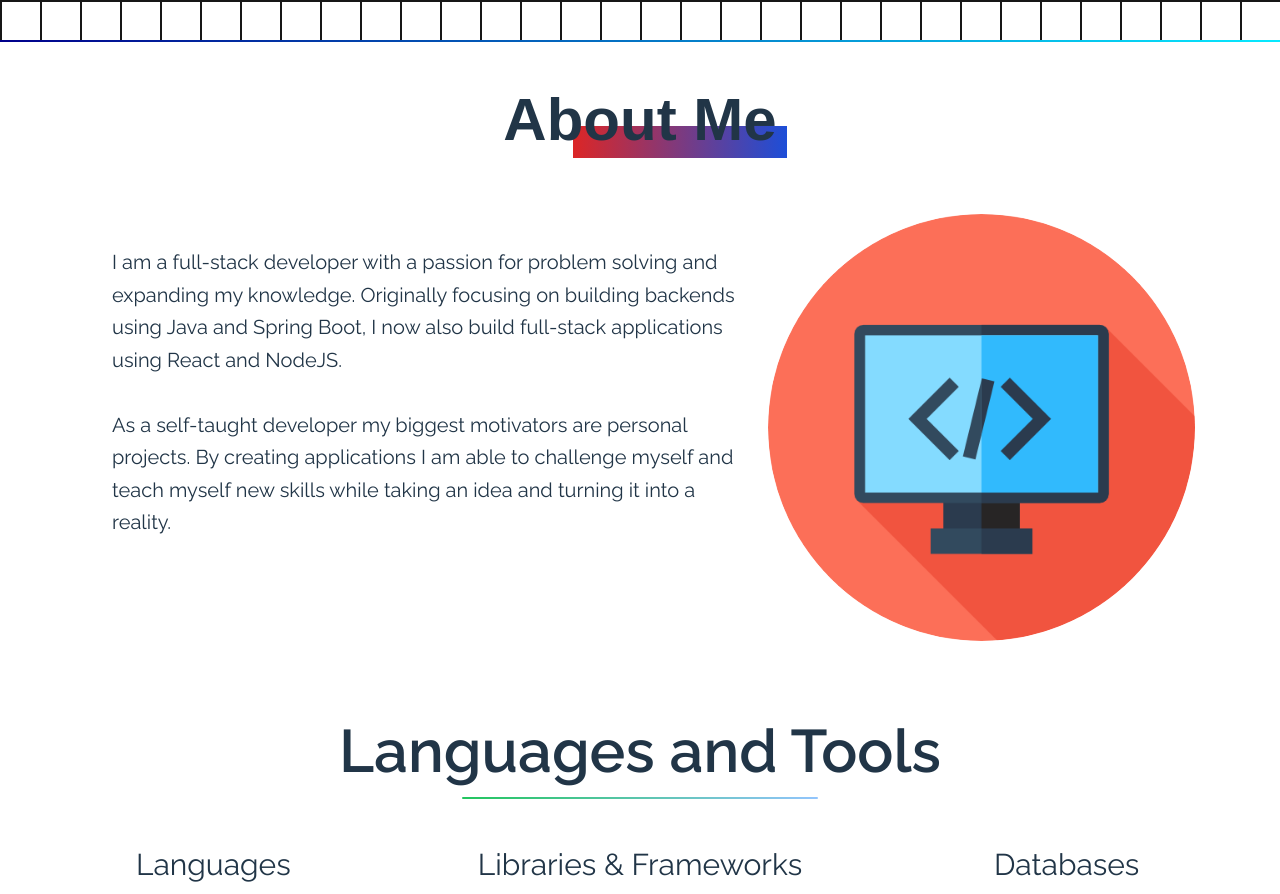
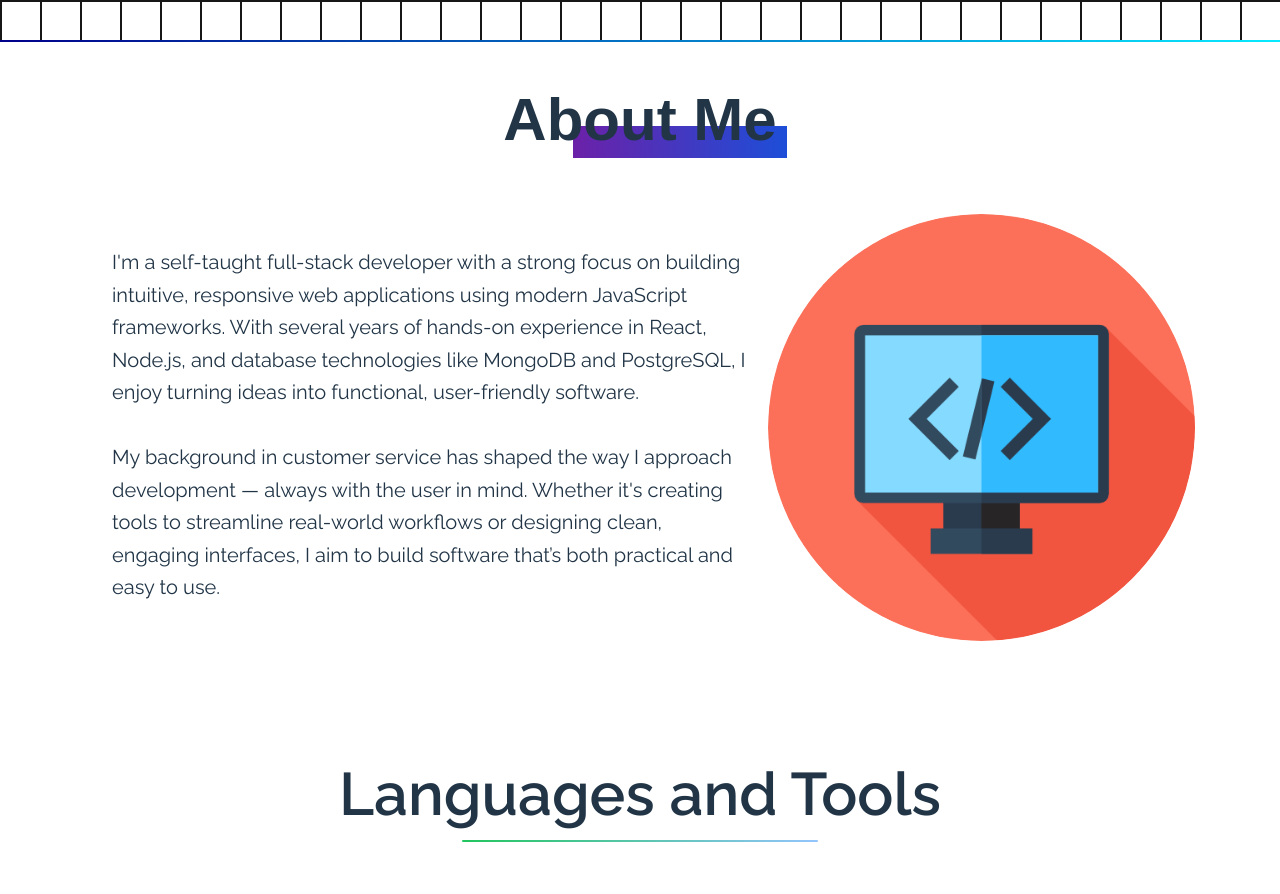
Before and after one commit to kamrantahir2/Portfolio, a React (Vite) app: page / in a window 1280 px wide. Shown: the part 840-1734 px from the top of the page. Built offline with nearby package versions, Linux system fonts and the light colour scheme; a web font is replaced by a local one.

Commit message:
Styling chnage

```diff
--- a/src/components/Landing.jsx
+++ b/src/components/Landing.jsx
@@ -87,21 +87,24 @@ const Landing = () => {
           <h1 className=" md:text-6xl text-5xl font-gothicExpanded font-semibold relative z-10">
             About Me
           </h1>
-          <div className="lg:w-3/12 md:w-6/12 w-10/12 relative md:bottom-10 md:left-10 bottom-10 left-8 z-0 h-8 md:h-8 rounded-ful bg-gradient-to-r from-red-600 to-blue-700 my-4 m-auto"></div>
+          <div className="lg:w-3/12 md:w-6/12 w-10/12 relative md:bottom-10 md:left-10 bottom-10 left-8 z-0 h-8 md:h-8 rounded-ful bg-gradient-to-r from-purple-800 to-blue-700 my-4 m-auto"></div>
         </div>
         <div className="grid m-auto lg:grid-cols-2 grid-cols-1 container">
           <Slide duration={800} triggerOnce>
             <h3 className="mt-8 mb-20 text-xl lg:ml-28 m-auto leading-relaxed md:text-left col-span-10 lg:col-span-1  lg:w-full w-10/12">
-              I am a full-stack developer with a passion for problem solving and
-              expanding my knowledge. Originally focusing on building backends
-              using Java and Spring Boot, I now also build full-stack
-              applications using React and NodeJS.
+              I'm a self-taught full-stack developer with a strong focus on
+              building intuitive, responsive web applications using modern
+              JavaScript frameworks. With several years of hands-on experience
+              in React, Node.js, and database technologies like MongoDB and
+              PostgreSQL, I enjoy turning ideas into functional, user-friendly
+              software.
               <br />
               <br />
-              As a self-taught developer my biggest motivators are personal
-              projects. By creating applications I am able to challenge myself
-              and teach myself new skills while taking an idea and turning it
-              into a reality.
+              My background in customer service has shaped the way I approach
+              development — always with the user in mind. Whether it's creating
+              tools to streamline real-world workflows or designing clean,
+              engaging interfaces, I aim to build software that’s both practical
+              and easy to use.
             </h3>
             <img
               src="./tools-and-utensils.png"
```
